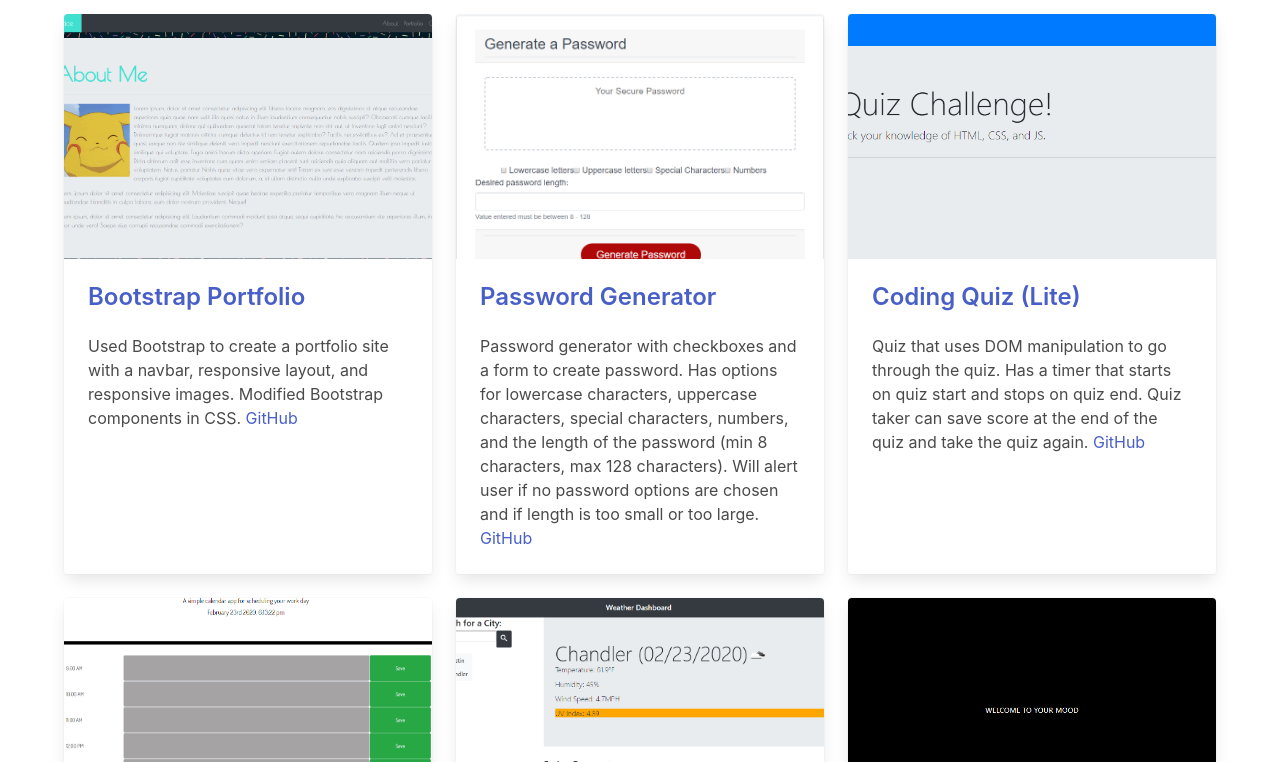
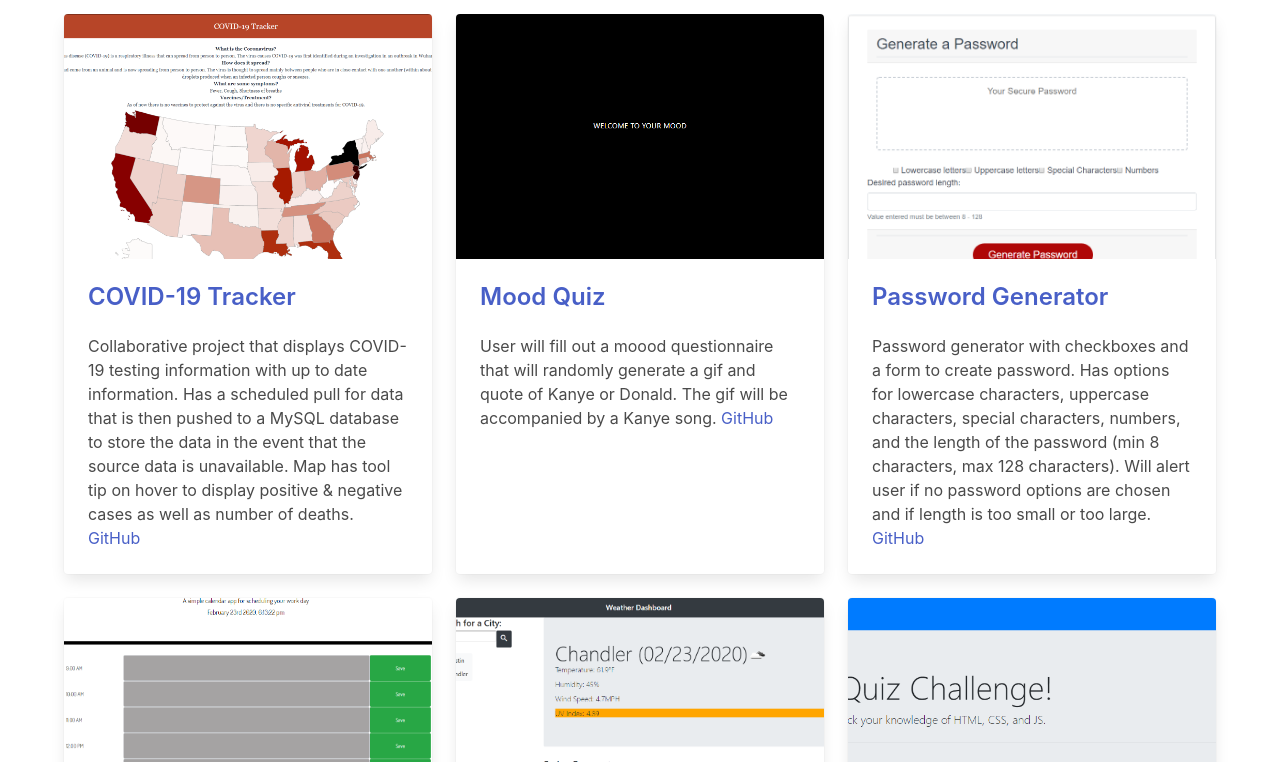
Before and after one commit to JustPhvn/Just-My-Portfolio, a plain HTML site: page index.html in a window 1280 px wide. Shown: the part 38-800 px from the top of the page. Drawn offline with nearby package versions, Linux system fonts and the light colour scheme.

Commit message:
Added COVID19 project

```diff
--- a/index.html
+++ b/index.html
@@ -40,9 +40,39 @@
             <div class="card-image">
               <figure class="image is-3by2">
                 <img
-                  src="./assets/images/Bootstrap.png"
+                  src="./assets/images/COVID19.png"
                   alt="Placeholder image"
                 />
+              </figure>
+            </div>
+            <div class="card-content">
+              <div class="media">
+                <div class="media-content">
+                  <p class="title is-4">
+                    <a href="https://morning-earth-44249.herokuapp.com/"
+                      >COVID-19 Tracker</a
+                    >
+                  </p>
+                </div>
+              </div>
+              <div class="content">
+                Collaborative project that displays COVID-19 testing information
+                with up to date information. Has a scheduled pull for data that
+                is then pushed to a MySQL database to store the data in the
+                event that the source data is unavailable. Map has tool tip on
+                hover to display positive & negative cases as well as number of
+                deaths.
+                <a href="https://github.com/jkile/covid-19-tracker">GitHub</a>
+                <br />
+              </div>
+            </div>
+          </div>
+        </div>
+        <div class="tile is-parent">
+          <div class="card">
+            <div class="card-image">
+              <figure class="image is-3by2">
+                <img src="./assets/images/Mood.png" alt="Placeholder image" />
               </figure>
             </div>
 
@@ -50,21 +80,20 @@
               <div class="media">
                 <div class="media-content">
                   <p class="title is-4">
-                    <a href="https://justphvn.github.io/Just-Lite-Bootfolio/"
-                      >Bootstrap Portfolio</a
+                    <a href="https://justphvn.github.io/ProjectOne-Vibes/"
+                      >Mood Quiz</a
                     >
                   </p>
                 </div>
               </div>
 
               <div class="content">
-                Used Bootstrap to create a portfolio site with a navbar,
-                responsive layout, and responsive images. Modified Bootstrap
-                components in CSS.
-                <a href="https://github.com/JustPhvn/Just-Lite-Bootfolio"
+                User will fill out a moood questionnaire that will randomly
+                generate a gif and quote of Kanye or Donald. The gif will be
+                accompanied by a Kanye song.
+                <a href="https://github.com/JustPhvn/ProjectOne-Vibes"
                   >GitHub</a
                 >
-
                 <br />
               </div>
             </div>
@@ -100,41 +129,6 @@
                 if no password options are chosen and if length is too small or
                 too large.
                 <a href="https://github.com/JustPhvn/Just-PassGen-js">GitHub</a>
-                <br />
-              </div>
-            </div>
-          </div>
-        </div>
-        <div class="tile is-parent">
-          <div class="card">
-            <div class="card-image">
-              <figure class="image is-3by2">
-                <img
-                  src="./assets/images/CodeQuiz.png"
-                  alt="Placeholder image"
-                />
-              </figure>
-            </div>
-
-            <div class="card-content">
-              <div class="media">
-                <div class="media-content">
-                  <p class="title is-4">
-                    <a href="https://justphvn.github.io/Just-ACodeQuiz-js/"
-                      >Coding Quiz (Lite)</a
-                    >
-                  </p>
-                </div>
-              </div>
-
-              <div class="content">
-                Quiz that uses DOM manipulation to go through the quiz. Has a
-                timer that starts on quiz start and stops on quiz end. Quiz
-                taker can save score at the end of the quiz and take the quiz
-                again.
-                <a href="https://github.com/JustPhvn/Just-ACodeQuiz-js"
-                  >GitHub</a
-                >
                 <br />
               </div>
             </div>
@@ -216,7 +210,10 @@
           <div class="card">
             <div class="card-image">
               <figure class="image is-3by2">
-                <img src="./assets/images/Mood.png" alt="Placeholder image" />
+                <img
+                  src="./assets/images/CodeQuiz.png"
+                  alt="Placeholder image"
+                />
               </figure>
             </div>
 
@@ -224,18 +221,19 @@
               <div class="media">
                 <div class="media-content">
                   <p class="title is-4">
-                    <a href="https://justphvn.github.io/ProjectOne-Vibes/"
-                      >Mood Quiz</a
+                    <a href="https://justphvn.github.io/Just-ACodeQuiz-js/"
+                      >Coding Quiz (Lite)</a
                     >
                   </p>
                 </div>
               </div>
 
               <div class="content">
-                User will fill out a moood questionnaire that will randomly
-                generate a gif and quote of Kanye or Donald. The gif will be
-                accompanied by a Kanye song.
-                <a href="https://github.com/JustPhvn/ProjectOne-Vibes"
+                Quiz that uses DOM manipulation to go through the quiz. Has a
+                timer that starts on quiz start and stops on quiz end. Quiz
+                taker can save score at the end of the quiz and take the quiz
+                again.
+                <a href="https://github.com/JustPhvn/Just-ACodeQuiz-js"
                   >GitHub</a
                 >
                 <br />
```
Also changed, not shown: assets/images/COVID19.png (added).
